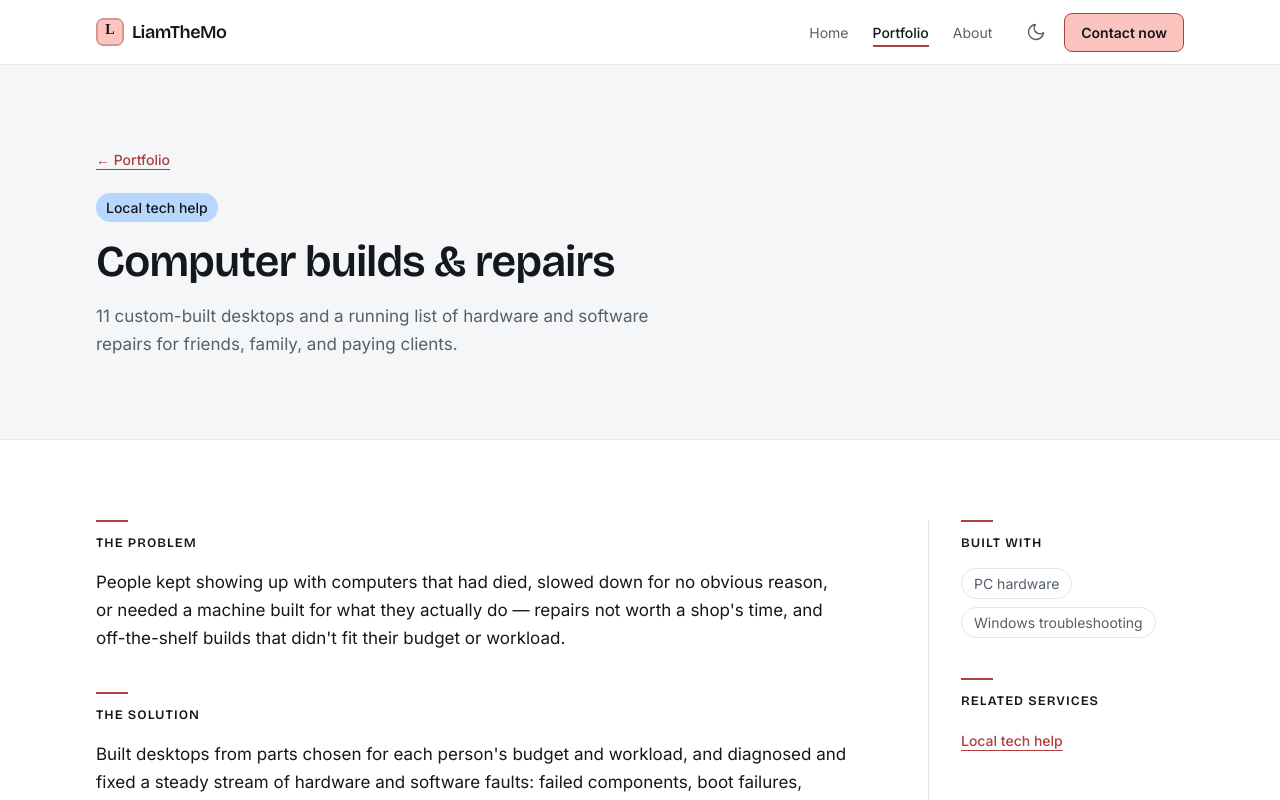
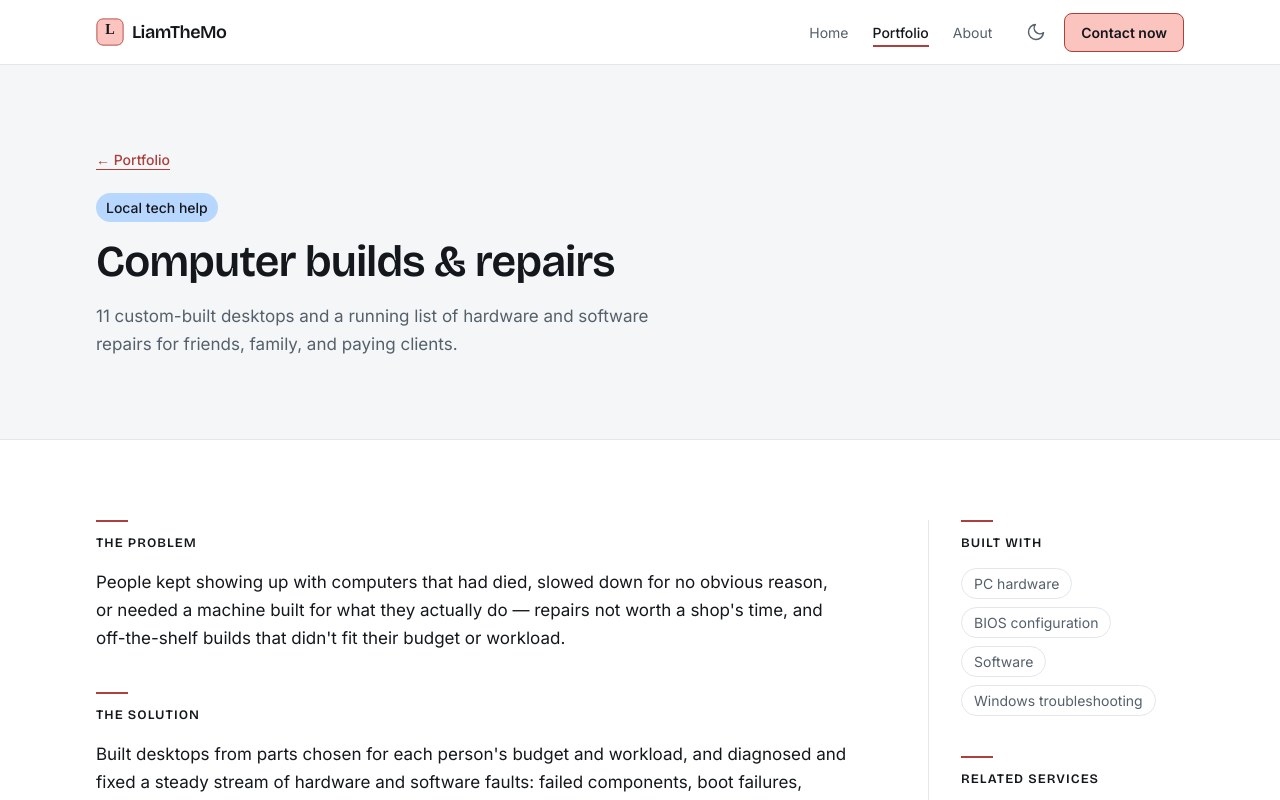
Before and after one commit to OrangeCheasy/LiamTheMo-Freelance-Website, a Next.js app in the folder liamthemo-freelance-website/: page /portfolio/computer-builds-and-repairs in a window 1280 px wide. Shown: the top 800 px of the page. Built offline with nearby package versions, Linux system fonts and the light colour scheme.

Commit message:
added some stuff to computer builds and repairs

```diff
--- a/liamthemo-freelance-website/src/data/projects.ts
+++ b/liamthemo-freelance-website/src/data/projects.ts
@@ -168,7 +168,7 @@ export const projects: Project[] = [
     result:
       "11 desktops built to date, plus an ongoing stream of repairs and upgrades.",
     metrics: [{ label: "Computers built", value: "11" }],
-    stack: ["PC hardware", "Windows troubleshooting"],
+    stack: ["PC hardware", "BIOS configuration", "Software", "Windows troubleshooting"],
     // images: intentionally omitted — no photos on hand yet (§9 prefers a
     // real screenshot over no image; same applies to build photos).
     featured: false,
```
